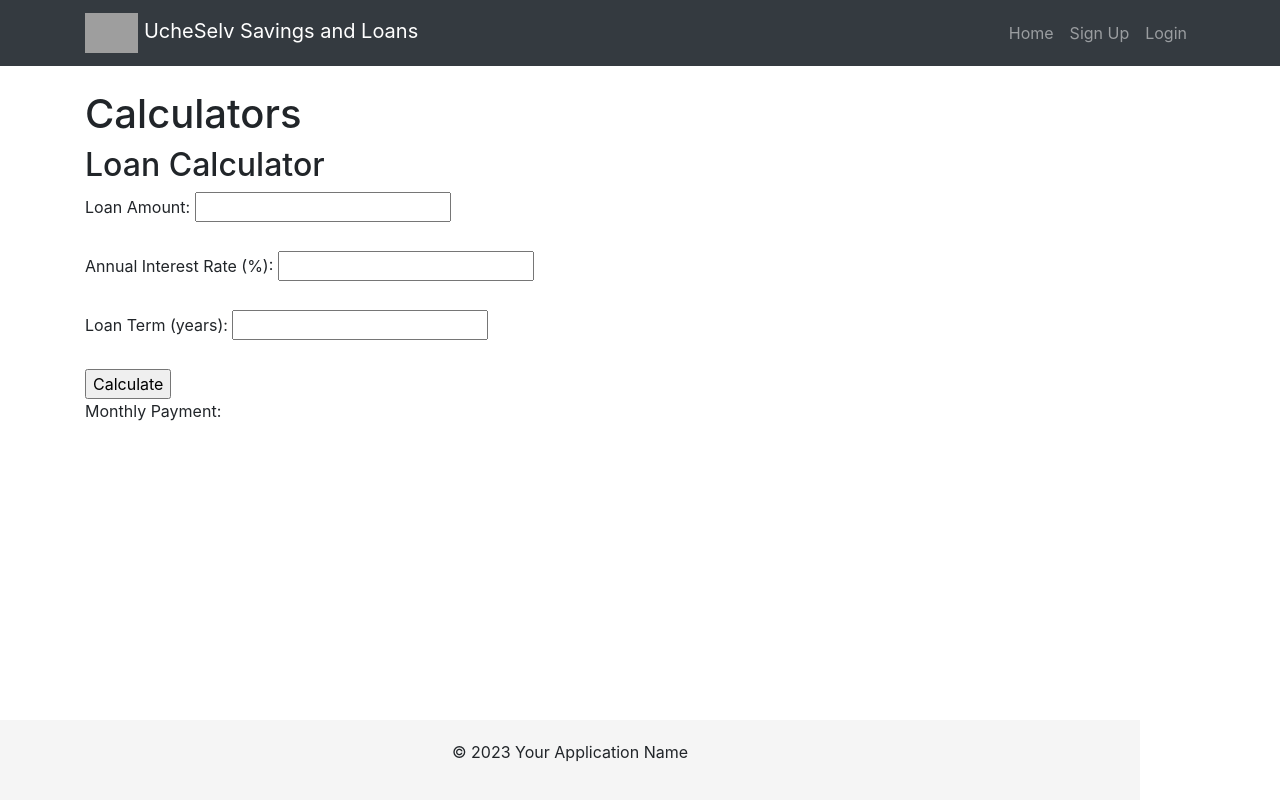
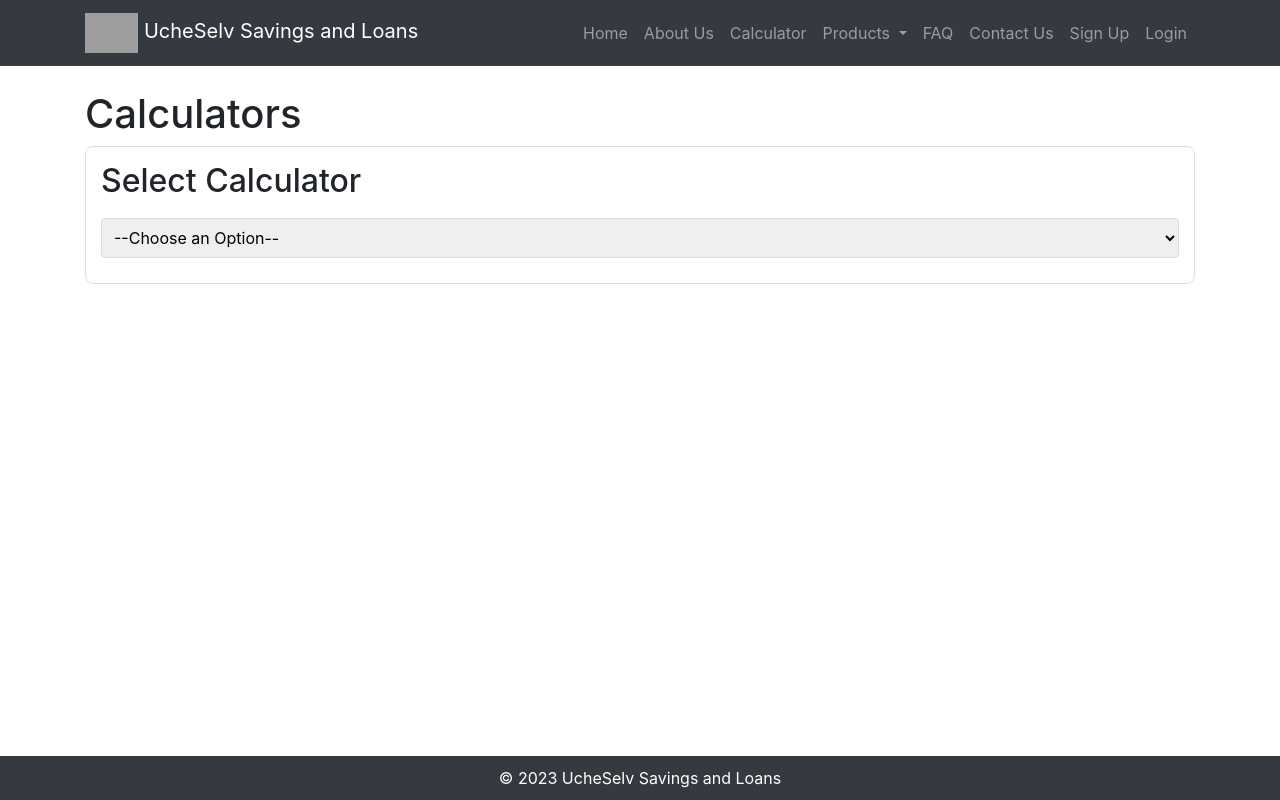
Before and after one commit to uchechukwuekemezie/ucheselv, a Flask app: page /calculator in a window 1280 px wide. Run offline with Flask 3, Linux system fonts and the light colour scheme; some libraries are stand-ins or nearby versions; grey boxes are pictures that could not be loaded.

Commit message:
added css for footer and loan calculator

```diff
--- a/static/css/styles.css
+++ b/static/css/styles.css
@@ -23,3 +23,56 @@ footer {
     height: 40px;
     border-radius: 20px;
 }
+
+/*footer*/
+
+html {
+    height: 100%;
+}
+
+body {
+    display: flex;
+    flex-direction: column;
+    height: 100%;
+    margin: 0;
+}
+
+.content {
+    flex: 1;  /* Flex grow to fill available space */
+}
+
+.footer {
+    background-color: #343a40; /* Dark background color */
+    color: white; /* Light text color for contrast */
+    text-align: center;
+    padding: 10px 0;
+    width: 100%;
+}
+
+.footer p {
+    margin: 0;
+}
+
+
+/* calculator */
+
+
+.calculator-selector, .calculator {
+    margin-bottom: 20px;
+    padding: 15px;
+    border: 1px solid #ddd;
+    border-radius: 8px;
+}
+.calculator-selector select,
+.calculator input[type=number],
+.calculator input[type=button] {
+    width: 100%;
+    padding: 8px;
+    margin: 10px 0;
+    border-radius: 4px;
+    border: 1px solid #ddd;
+}
+.calculator label {
+    display: block;
+    margin-bottom: 5px;
+}
--- a/templates/base.html
+++ b/templates/base.html
@@ -1,4 +1,3 @@
-
 <!DOCTYPE html>
 <html>
 <head>
@@ -32,6 +31,33 @@
                         <li class="nav-item">
                             <a class="nav-link" href="{{ url_for('main.index') }}">Home</a>
                         </li>
+                        <li class="nav-item">
+                            <a class="nav-link" href="{{ url_for('main.about') }}">About Us</a>
+                        </li>
+                        <li class="nav-item">
+                            <a class="nav-link" href="{{ url_for('main.calculator') }}">Calculator</a>
+                        </li>
+
+                        <!-- Products Dropdown -->
+                        <li class="nav-item dropdown">
+                            <a class="nav-link dropdown-toggle" href="#" id="navbarDropdownMenuLink" role="button" data-toggle="dropdown" aria-haspopup="true" aria-expanded="false">
+                                Products
+                            </a>
+                            <div class="dropdown-menu" aria-labelledby="navbarDropdownMenuLink">
+                                <a class="dropdown-item" href="{{ url_for('main.savings') }}">Savings</a>
+                                <a class="dropdown-item" href="{{ url_for('main.loans') }}">Loans</a>
+                                <a class="dropdown-item" href="{{ url_for('main.fixed_deposit') }}">Fixed Deposit</a>
+                                <a class="dropdown-item" href="{{ url_for('main.bills_payment') }}">Bills Payment</a>
+                            </div>
+                        </li>
+
+                        <li class="nav-item">
+                            <a class="nav-link" href="{{ url_for('main.faq') }}">FAQ</a>
+                        </li>
+                        <li class="nav-item">
+                            <a class="nav-link" href="{{ url_for('main.contact') }}">Contact Us</a>
+                        </li>
+
                         {% if 'user_email' not in session %}
                             <li class="nav-item">
                                 <a class="nav-link" href="{{ url_for('main.signup') }}">Sign Up</a>
@@ -46,38 +72,7 @@
                             <li class="nav-item">
                                 <a class="nav-link" href="{{ url_for('main.logout') }}">Logout</a>
                             </li>
-                            <li class="nav-item">
-                                <a class="nav-link" href="{{ url_for('main.about') }}">About Us</a>
-                            </li>
-                            <li class="nav-item">
-                                <a class="nav-link" href="{{ url_for('main.calculator') }}">Calculator</a>
-                            </li>
-                            <li class="nav-item">
-                                <a class="nav-link" href="{{ url_for('main.loans') }}">Loans</a>
-                            </li>
-                            <li class="nav-item">
-                                <a class="nav-link" href="{{ url_for('main.savings') }}">Savings</a>
-                            </li>
-                            <li class="nav-item">
-                                <a class="nav-link" href="{{ url_for('main.bills_payment') }}">Bills Payment</a>
-                            </li>
-                            <li class="nav-item">
-                                <a class="nav-link" href="{{ url_for('main.fixed_deposit') }}">Fixed Deposit</a>
-                            </li>
-                            <li class="nav-item">
-                                <a class="nav-link" href="{{ url_for('main.faq') }}">FAQ</a>
-                            </li>
                         {% endif %}
-                    <!-- Placeholder for user profile -->
-                    <div class="user-profile-nav">
-                        {% if 'user_name' in session %}
-                            <!-- User Profile Photo -->
-                            <img src="/static/images/ese2.jpg" alt="{{ session['user_name'] }}" class="user-photo">
-
-                            <!-- User Name -->
-                            <span>{{ session['user_name'] }}</span>
-                        {% endif %}
-                    </div>
                     </ul>
                 </div>
             </div>
@@ -86,13 +81,12 @@
     <main class="container mt-4">
         {% block content %}{% endblock %}
     </main>
-    <footer class="container mt-4">
-        <p>© 2023 Your Application Name</p>
+    <footer class="footer">
+        <p>© 2023 UcheSelv Savings and Loans</p>
     </footer>
 
+    <!-- Bootstrap JS, Popper.js, and jQuery -->
     <!-- Bootstrap JS, Popper.js, and jQuery -->
     <script src="https://code.jquery.com/jquery-3.3.1.slim.min.js"></script>
     <script src="https://cdnjs.cloudflare.com/ajax/libs/popper.js/1.14.7/umd/popper.min.js"></script>
     <script src="https://stackpath.bootstrapcdn.com/bootstrap/4.3.1/js/bootstrap.min.js"></script>
-</body>
-</html>
--- a/templates/calculator.html
+++ b/templates/calculator.html
@@ -2,17 +2,28 @@
 {% block content %}
 <h1>Calculators</h1>
 
-<div>
-    <h2>Loan Calculator</h2>
+<!-- Options for Calculators -->
+<div class="calculator-selector">
+    <h2>Select Calculator</h2>
+    <select id="calculatorType" onchange="showCalculator()">
+        <option value="">--Choose an Option--</option>
+        <option value="loan">Loan Calculator</option>
+        <option value="savings">Savings Calculator</option>
+    </select>
+</div>
+
+<!-- Loan Calculator -->
+<div id="loanCalculator" class="calculator" style="display:none;">
+    <h3>Loan Calculator</h3>
     <form id="loanCalculatorForm">
         <label for="loanAmount">Loan Amount:</label>
-        <input type="number" id="loanAmount" name="loanAmount" required><br><br>
+        <input type="number" id="loanAmount" name="loanAmount" required><br>
 
         <label for="interestRate">Annual Interest Rate (%):</label>
-        <input type="number" id="interestRate" name="interestRate" step="0.01" required><br><br>
+        <input type="number" id="interestRate" name="interestRate" step="0.01" required><br>
 
         <label for="loanTerm">Loan Term (years):</label>
-        <input type="number" id="loanTerm" name="loanTerm" required><br><br>
+        <input type="number" id="loanTerm" name="loanTerm" required><br>
 
         <input type="button" value="Calculate" onclick="calculateLoan()">
     </form>
@@ -20,7 +31,37 @@
     <p id="monthlyPayment">Monthly Payment: </p>
 </div>
 
+<!-- Savings Calculator -->
+<div id="savingsCalculator" class="calculator" style="display:none;">
+    <h3>Savings Calculator</h3>
+    <form id="savingsCalculatorForm">
+        <label for="initialAmount">Initial Savings Amount:</label>
+        <input type="number" id="initialAmount" name="initialAmount" required><br>
+
+        <label for="monthlySavings">Monthly Savings:</label>
+        <input type="number" id="monthlySavings" name="monthlySavings" required><br>
+
+        <label for="savingsTerm">Savings Term (years):</label>
+        <input type="number" id="savingsTerm" name="savingsTerm" required><br>
+
+        <label for="annualInterest">Annual Interest Rate (%):</label>
+        <input type="number" id="annualInterest" name="annualInterest" step="0.01" required><br>
+
+        <input type="button" value="Calculate" onclick="calculateSavings()">
+    </form>
+
+    <p id="futureValue">Future Value: </p>
+</div>
+
 <script>
+// Function to Show the Selected Calculator
+function showCalculator() {
+    var calculatorType = document.getElementById("calculatorType").value;
+    document.getElementById("loanCalculator").style.display = calculatorType === 'loan' ? 'block' : 'none';
+    document.getElementById("savingsCalculator").style.display = calculatorType === 'savings' ? 'block' : 'none';
+}
+
+// Loan Calculator Function
 function calculateLoan() {
     var loanAmount = document.getElementById("loanAmount").value;
     var interestRate = document.getElementById("interestRate").value / 100 / 12;
@@ -35,6 +76,25 @@ function calculateLoan() {
         document.getElementById("monthlyPayment").innerHTML = "Please check your inputs.";
     }
 }
+
+// Savings Calculator Function
+function calculateSavings() {
+    var initialAmount = parseFloat(document.getElementById("initialAmount").value);
+    var annualInterest = parseFloat(document.getElementById("annualInterest").value) / 100;
+    var savingsTerm = parseInt(document.getElementById("savingsTerm").value);
+    var monthlySavings = parseFloat(document.getElementById("monthlySavings").value);
+
+    var futureValue = initialAmount * Math.pow(1 + annualInterest, savingsTerm);
+    for (var i = 1; i <= savingsTerm * 12; i++) {
+        futureValue += monthlySavings * Math.pow(1 + annualInterest, i / 12);
+    }
+
+    if (!isNaN(futureValue) && isFinite(futureValue)) {
+        document.getElementById("futureValue").innerHTML = "Future Value: " + futureValue.toFixed(2);
+    } else {
+        document.getElementById("futureValue").innerHTML = "Please check your inputs.";
+    }
+}
 </script>
 
 {% endblock %}
```
